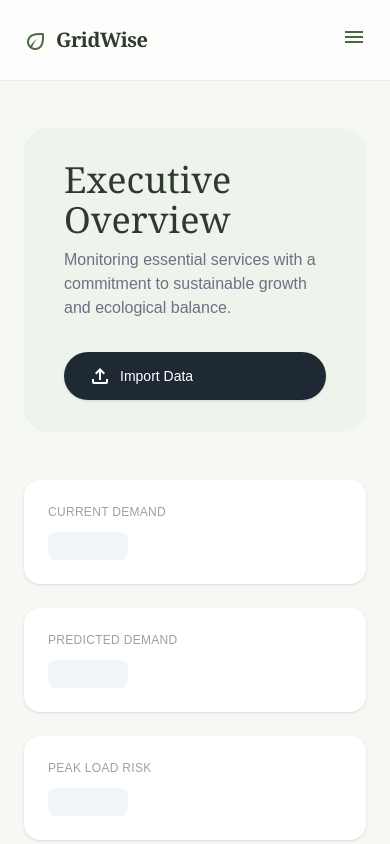
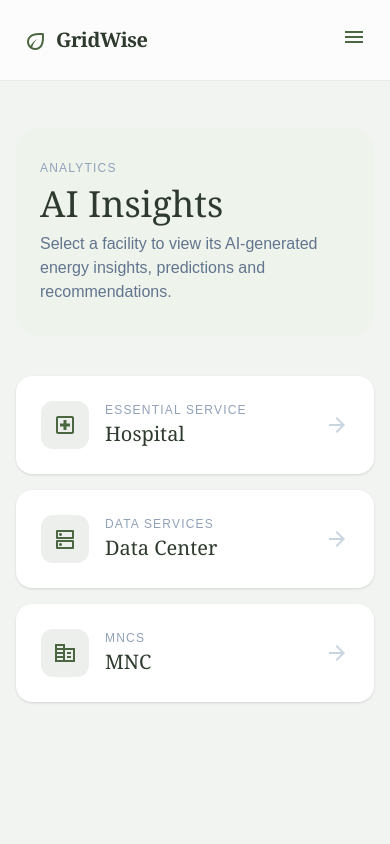
Before and after one commit to jaydeepk8/grid-wise, a Next.js app in the folder gridwise/: page /insights in a window 390 px wide. Shown: the top 844 px of the page. Built offline with nearby package versions, Linux system fonts and the light colour scheme.

Commit message:
feat: mobile navbar menu, fix insights page, health endpoint, env.example, dead code cleanup

```diff
--- a/gridwise/src/app/facility/[id]/page.js
+++ b/gridwise/src/app/facility/[id]/page.js
@@ -12,13 +12,13 @@ import ModelAccuracy from "@/components/Dashboard/ModelAccuracy";
 import FileUpload from "@/components/FileUpload";
 import { facilityConfig } from "@/lib/facilityConfig";
 import { generateReport } from "@/lib/generateReport";
-import { KPISkeleton, ChartSkeleton, InsightsSkeleton, RecommendationsSkeleton, ErrorState } from "@/components/Dashboard/Skeleton";
+import { KPISkeleton, ChartSkeleton, InsightsSkeleton, RecommendationsSkeleton } from "@/components/Dashboard/Skeleton";
 
 export default function FacilityDetailPage() {
   const { id } = useParams();
   const facility = facilityConfig[id];
   const [uploadedData, setUploadedData] = useState(null);
-  const [isReset, setIsReset] = useState(false);
+
   const [defaultData, setDefaultData] = useState(null);
   const [loading, setLoading] = useState(true);
   const [error, setError] = useState(false);
@@ -96,7 +96,7 @@ export default function FacilityDetailPage() {
             </div>
             <div className="flex items-center gap-3">
               <ModelAccuracy facilityId={id} />
-              <button onClick={() => { setUploadedData(null); setIsReset(false); }} className="text-white/70 hover:text-white text-xs underline transition">
+              <button onClick={() => { setUploadedData(null); }} className="text-white/70 hover:text-white text-xs underline transition">
                 Reset to default
               </button>
             </div>
--- a/gridwise/src/app/insights/page.js
+++ b/gridwise/src/app/insights/page.js
@@ -1,56 +1,43 @@
 "use client";
 
+import Link from "next/link";
 import Footer from "@/components/Footer";
-import KPI from "@/components/Dashboard/KPI";
-import EnergyChart from "@/components/Dashboard/EnergyChart";
-import RenewableMix from "@/components/Dashboard/RenewableMix";
-import FacilityStatus from "@/components/Dashboard/FacilityStatus";
-import AIInsights from "@/components/Dashboard/AIInsights";
-import AIRecommendations from "@/components/Dashboard/AIRecommendations";
+import { facilityConfig } from "@/lib/facilityConfig";
 
 export default function InsightsPage() {
+  const facilities = Object.entries(facilityConfig);
+
   return (
-    <div className="bg-[#f6f8f4] min-h-screen flex flex-col">
+    <div className="bg-[#f1f4f1] min-h-screen flex flex-col pt-32">
+      <div className="max-w-5xl mx-auto px-4 md:px-6 w-full flex-1">
 
-      <main className="flex-1 bg-[#f6f8f4]">
+        <div className="bg-[#eef3ec] rounded-3xl px-6 md:px-10 py-8 mb-10">
+          <p className="text-xs font-medium text-slate-400 uppercase tracking-widest mb-2">Analytics</p>
+          <h1 className="text-4xl font-serif text-[#2d3a2d] mb-2">AI Insights</h1>
+          <p className="text-slate-500 max-w-xl">
+            Select a facility to view its AI-generated energy insights, predictions and recommendations.
+          </p>
+        </div>
 
-        <section className="max-w-7xl mx-auto px-6 pt-32">
-          <div className="bg-[#eef3ec] rounded-3xl px-10 py-8 flex flex-col md:flex-row md:items-center md:justify-between gap-8">
-            <div>
-              <h1 className="text-4xl font-serif text-[#2d3a2d] mb-2">
-                Executive Overview
-              </h1>
-              <p className="text-[#6b7280] max-w-xl">
-                Monitoring essential services with a commitment to sustainable
-                growth and ecological balance.
-              </p>
-            </div>
-            <button className="flex items-center gap-2 bg-[#1f2933] text-white px-6 py-3 rounded-full text-sm font-medium shadow hover:opacity-90 transition">
-              <span className="material-symbols-outlined text-sm">
-                file_upload
-              </span>
-              Import Data
-            </button>
-          </div>
-        </section>
+        <div className="flex flex-col gap-4 mb-16">
+          {facilities.map(([id, facility]) => (
+            <Link key={id} href={`/facility/${id}`}
+              className="bg-white rounded-2xl px-6 md:px-10 py-6 flex items-center justify-between shadow-sm hover:shadow-md hover:border-[#4a6741]/20 border border-transparent transition-all group">
+              <div className="flex items-center gap-4">
+                <div className="w-12 h-12 bg-[#4a6741]/10 rounded-xl flex items-center justify-center shrink-0">
+                  <span className="material-symbols-outlined text-[#4a6741] text-2xl">{facility.icon}</span>
+                </div>
+                <div>
+                  <p className="text-xs font-medium text-slate-400 uppercase tracking-widest mb-0.5">{facility.category}</p>
+                  <h2 className="text-xl font-serif text-[#2d3a2d]">{facility.name}</h2>
+                </div>
+              </div>
+              <span className="material-symbols-outlined text-slate-300 group-hover:text-[#4a6741] transition-colors">arrow_forward</span>
+            </Link>
+          ))}
+        </div>
 
-        <section className="max-w-7xl mx-auto px-6 mt-12">
-          <KPI />
-        </section>
-
-        <section className="max-w-7xl mx-auto px-6 mt-12 grid grid-cols-1 lg:grid-cols-3 gap-6">
-          <div className="lg:col-span-2">
-            <EnergyChart />
-          </div>
-          <AIInsights />
-        </section>
-
-        <section className="max-w-7xl mx-auto px-6 mt-12">
-          <AIRecommendations />
-        </section>
-
-      </main>
-
+      </div>
       <Footer />
     </div>
   );
--- a/gridwise/src/components/Navbar.js
+++ b/gridwise/src/components/Navbar.js
@@ -2,9 +2,11 @@
 
 import Link from "next/link";
 import { usePathname } from "next/navigation";
+import { useState } from "react";
 
 export default function Navbar() {
   const pathname = usePathname();
+  const [menuOpen, setMenuOpen] = useState(false);
 
   const links = [
     { href: "/", label: "Home" },
@@ -14,34 +16,20 @@ export default function Navbar() {
 
   return (
     <nav className="fixed top-0 left-0 right-0 z-50 bg-white/70 backdrop-blur-xl border-b border-[#4a6741]/10">
-      <div className="max-w-7xl mx-auto px-6 h-20 flex items-center">
+      <div className="max-w-7xl mx-auto px-6 h-20 flex items-center justify-between">
 
         <div className="flex items-center gap-12">
-
           <Link href="/" className="flex items-center gap-2">
-            <span className="material-symbols-outlined text-[#4a6741] text-3xl">
-              eco
-            </span>
-            <span className="text-xl font-bold tracking-tight text-[#2d3a2d] font-serif">
-              GridWise
-            </span>
+            <span className="material-symbols-outlined text-[#4a6741] text-3xl">eco</span>
+            <span className="text-xl font-bold tracking-tight text-[#2d3a2d] font-serif">GridWise</span>
           </Link>
 
           <div className="hidden md:flex items-center gap-8">
             {links.map(({ href, label }) => {
-              const isActive =
-                href === "/" ? pathname === "/" : pathname.startsWith(href);
-
+              const isActive = href === "/" ? pathname === "/" : pathname.startsWith(href);
               return (
-                <Link
-                  key={href}
-                  href={href}
-                  className={`text-sm font-medium transition-colors ${
-                    isActive
-                      ? "text-[#4a6741] border-b-2 border-[#4a6741] pb-1"
-                      : "text-slate-500 hover:text-[#4a6741]"
-                  }`}
-                >
+                <Link key={href} href={href}
+                  className={`text-sm font-medium transition-colors ${isActive ? "text-[#4a6741] border-b-2 border-[#4a6741] pb-1" : "text-slate-500 hover:text-[#4a6741]"}`}>
                   {label}
                 </Link>
               );
@@ -49,11 +37,25 @@ export default function Navbar() {
           </div>
         </div>
 
-        <div className="md:hidden ml-auto">
-          <span className="material-symbols-outlined text-[#4a6741]">menu</span>
+        <button className="md:hidden" onClick={() => setMenuOpen(!menuOpen)} aria-label="Toggle menu">
+          <span className="material-symbols-outlined text-[#4a6741]">{menuOpen ? "close" : "menu"}</span>
+        </button>
+      </div>
+
+      {/* Mobile menu */}
+      {menuOpen && (
+        <div className="md:hidden bg-white/95 backdrop-blur-xl border-t border-[#4a6741]/10 px-6 py-4 flex flex-col gap-4">
+          {links.map(({ href, label }) => {
+            const isActive = href === "/" ? pathname === "/" : pathname.startsWith(href);
+            return (
+              <Link key={href} href={href} onClick={() => setMenuOpen(false)}
+                className={`text-sm font-medium py-2 transition-colors ${isActive ? "text-[#4a6741] font-semibold" : "text-slate-500 hover:text-[#4a6741]"}`}>
+                {label}
+              </Link>
+            );
+          })}
         </div>
-
-      </div>
+      )}
     </nav>
   );
 }
```
Also changed, not shown: 1 other file (tests, documents, lock files or other folders).
